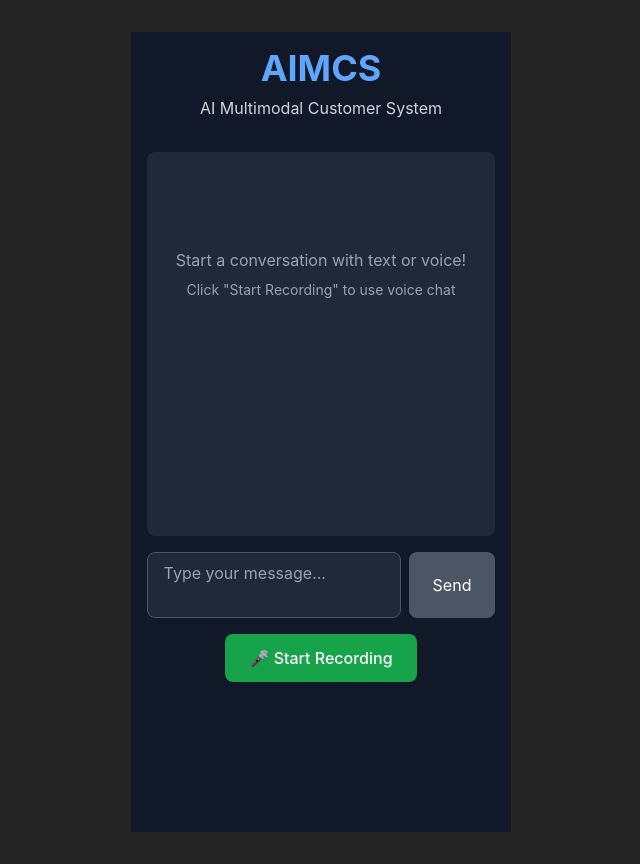
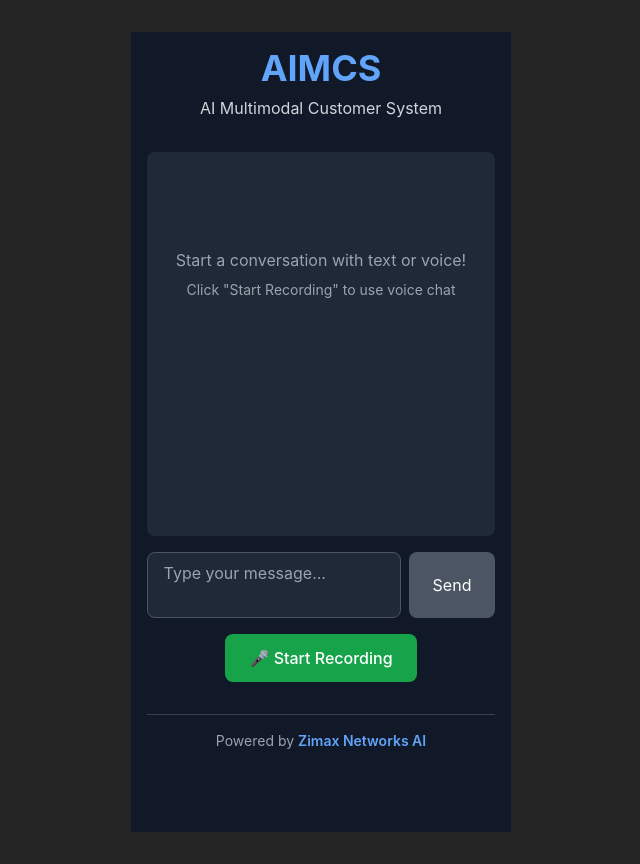
Before and after one commit to zimaxnet/aimcs-frontend, a React (Vite) app: page / in a window 1280 px wide. Shown: the whole page, without its empty margins (319-959 px from the left). Built offline with nearby package versions, Linux system fonts and the light colour scheme.

Commit message:
Add Zimax Networks AI footer

```diff
--- a/src/components/MainPage.jsx
+++ b/src/components/MainPage.jsx
@@ -250,6 +250,11 @@ const MainPage = () => {
             </div>
           )}
         </div>
+
+        {/* Footer */}
+        <div className="text-center mt-8 pt-4 border-t border-gray-700">
+          <p className="text-gray-400 text-sm">Powered by <span className="text-blue-400 font-semibold">Zimax Networks AI</span></p>
+        </div>
       </div>
     </div>
   );
```
